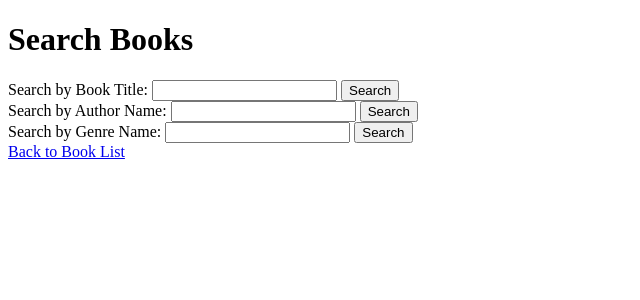
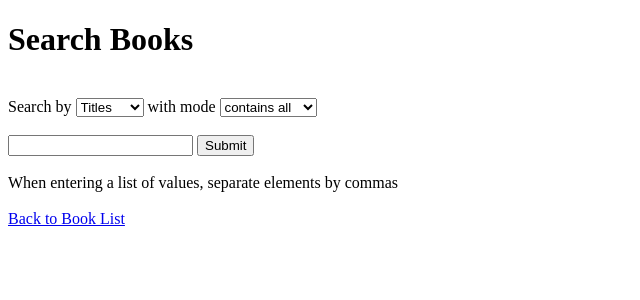
Before and after one commit to Remearex/AwesomeLibrary, a Django app: page /search in a window 1280 px wide. Shown: the top 300 px of the page, without its empty margins (0-640 px from the left). Run offline with Django 4.2, Linux system fonts and the light colour scheme.

Commit message:
updated schema and added more query functions

```diff
--- a/AwesomeLibraryProj/MainApp/templates/book_detail.html
+++ b/AwesomeLibraryProj/MainApp/templates/book_detail.html
@@ -23,8 +23,8 @@
         {% endfor %}
     </ul>
 
-    <button><a href="{% url 'book_update' book.id %}">Edit</a></button>
-    <button><a href="{% url 'book_delete' book.id %}">Delete</a></button>
+    <button><a href="{% url 'book_update' book.title %}">Edit</a></button>
+    <button><a href="{% url 'book_delete' book.title %}">Delete</a></button>
     <button><a href="{% url 'book_list' %}">Back to Books</a></button>
 </body>
 </html>
--- a/AwesomeLibraryProj/MainApp/templates/book_list.html
+++ b/AwesomeLibraryProj/MainApp/templates/book_list.html
@@ -7,7 +7,7 @@
     <h1>Book List</h1>
     <ul>
         {% for book in books %}
-            <li><a href="{% url 'book_detail' book.id %}">{{ book.title }}</a></li>
+            <li><a href="{% url 'book_detail' book.title %}">{{ book.title }}</a></li>
         {% endfor %}
     </ul>
     <button><a href="{% url 'book_create' %}">Add Book</a></button>
--- a/AwesomeLibraryProj/MainApp/templates/search_books.html
+++ b/AwesomeLibraryProj/MainApp/templates/search_books.html
@@ -5,26 +5,28 @@
 </head>
 <body>
     <h1>Search Books</h1>
-    <form method="post" action="{% url 'search_books_by_title' %}">
+    <br>
+    <form method="post">
         {% csrf_token %}
-        <label for="title">Search by Book Title:</label>
-        <input type="text" name="title" id="title">
-        <input type="submit" value="Search">
+        <label for="search_category">Search by</label>
+        <select name="search_category" id="search_category">
+            <option value="Titles">Titles</option>
+            <option value="Authors">Authors</option>
+            <option value="Genres">Genres</option>
+        </select>
+        <label for="search_mode">with mode</label>
+        <select name="search_mode" id="search_mode">
+            <option value="contains_all">contains all</option>
+            <option value="contains_any">contains any</option>
+        </select>
+        <br><br>
+        <input type="text" name="raw_input" id="raw_input">
+        <input type="submit" value="Submit">
+        <br><br>
+        When entering a list of values, separate elements by commas
     </form>
 
-    <form method="post" action="{% url 'search_books_by_author' %}">
-        {% csrf_token %}
-        <label for="author_name">Search by Author Name:</label>
-        <input type="text" name="author_name" id="author_name">
-        <input type="submit" value="Search">
-    </form>
-
-    <form method="post" action="{% url 'search_books_by_genre' %}">
-        {% csrf_token %}
-        <label for="genre_name">Search by Genre Name:</label>
-        <input type="text" name="genre_name" id="genre_name">
-        <input type="submit" value="Search">
-    </form>
+    <br>
 
     <a href="{% url 'book_list' %}">Back to Book List</a>
 </body>
--- a/AwesomeLibraryProj/MainApp/templates/search_results.html
+++ b/AwesomeLibraryProj/MainApp/templates/search_results.html
@@ -7,7 +7,7 @@
     <h1>Search Results</h1>
     <ul>
         {% for book in books %}
-            <li><a href="{% url 'book_detail' book.id %}">{{ book.title }}</a></li>
+            <li><a href="{% url 'book_detail' book.title %}">{{ book.title }}</a></li>
         {% empty %}
             <li>No books found.</li>
         {% endfor %}
--- a/AwesomeLibraryProj/MainApp/urls.py
+++ b/AwesomeLibraryProj/MainApp/urls.py
@@ -4,16 +4,16 @@ from . import views
 urlpatterns = [
     path('', views.home_page, name='home_page'),
     path('books/', views.book_list, name='book_list'),
-    path('books/<int:book_id>/', views.book_detail, name='book_detail'),
     path('books/create/', views.book_create, name='book_create'),
-    path('books/<int:book_id>/update/', views.book_update, name='book_update'),
-    path('books/<int:book_id>/delete/', views.book_delete, name='book_delete'),
+    path('books/<str:book_title>/', views.book_detail, name='book_detail'),
+    path('books/<str:book_title>/update/', views.book_update, name='book_update'),
+    path('books/<str:book_title>/delete/', views.book_delete, name='book_delete'),
     path('author_list', views.author_list, name='author_list'),
-    path('author_delete/<int:author_id>/', views.author_delete, name='author_delete'),
     path('author_create', views.author_create, name='author_create'),
+    path('author_delete/<str:author_name>/', views.author_delete, name='author_delete'),
     path('genre_list', views.genre_list, name='genre_list'),
-    path('genre_delete/<int:genre_id>/', views.genre_delete, name='genre_delete'),
     path('genre_create', views.genre_create, name='genre_create'),
+    path('genre_delete/<str:genre_name>/', views.genre_delete, name='genre_delete'),
     path('search', views.search, name='search'),
     path('search/books/', views.search_books_by_title, name='search_books_by_title'),
     path('search/books/by_author/', views.search_books_by_author, name='search_books_by_author'),
--- a/AwesomeLibraryProj/MainApp/views.py
+++ b/AwesomeLibraryProj/MainApp/views.py
@@ -13,8 +13,8 @@ def book_list(request):
     books = Book.objects.all()
     return render(request, 'book_list.html', {'books': books})
 
-def book_detail(request, book_id):
-    book = get_object_or_404(Book, id=book_id)
+def book_detail(request, book_title):
+    book = get_object_or_404(Book, title=book_title)
     return render(request, 'book_detail.html', {'book': book})
 
 def book_create(request):
@@ -27,19 +27,21 @@ def book_create(request):
         form = BookForm()
     return render(request, 'book_form.html', {'form': form})
 
-def book_update(request, book_id):
-    book = get_object_or_404(Book, id=book_id)
+def book_update(request, book_title):
+    book = get_object_or_404(Book, title=book_title)
     if request.method == 'POST':
         form = BookForm(request.POST, instance=book)
         if form.is_valid():
             form.save()
             return redirect('book_list')
+        else:
+            print(form.errors)  # Print form errors for debugging
     else:
         form = BookForm(instance=book)
     return render(request, 'book_form.html', {'form': form})
 
-def book_delete(request, book_id):
-    book = get_object_or_404(Book, id=book_id)
+def book_delete(request, book_title):
+    book = get_object_or_404(Book, title=book_title)
     if request.method == 'POST':
         book.delete()
         return redirect('book_list')
@@ -61,8 +63,8 @@ def author_create(request):
     else:
         return render(request, 'author_create.html')
 
-def author_delete(request, author_id):
-    author = get_object_or_404(Author, id=author_id)
+def author_delete(request, author_name):
+    author = get_object_or_404(Author, name=author_name)
     # no need to check the request type since we only send post requests to this endpoint
     author.delete()
     return redirect('author_list')
@@ -83,8 +85,8 @@ def genre_create(request):
     else:
         return render(request, 'genre_create.html')
 
-def genre_delete(request, genre_id):
-    genre = get_object_or_404(Genre, id=genre_id)
+def genre_delete(request, genre_name):
+    genre = get_object_or_404(Genre, name=genre_name)
     # no need to check the request type since we only send post requests to this endpoint
     genre.delete()
     return redirect('genre_list')
@@ -92,31 +94,52 @@ def genre_delete(request, genre_id):
 # search functions
 
 def search(request):
+    if request.method == 'POST':
+        search_category = request.POST.get('search_category')
+        search_mode = request.POST.get('search_mode')
+        raw_input = request.POST.get('raw_input')
+        input = list(map(lambda x: x.strip(), raw_input.split(',')))
+        if search_category == 'Titles':
+            query_result = search_books_by_title(search_mode, input)
+        elif search_category == 'Authors':
+            query_result = search_books_by_author(search_mode, input)
+        else:
+            query_result = search_books_by_genre(search_mode, input)
+        return render(request, 'search_results.html', {'books': query_result})
     return render(request, 'search_books.html')
 
-def search_books_by_title(request):
-    if request.method == 'POST':
-        title = request.POST.get('title')
-        books = Book.objects.filter(title__icontains=title)
-        return render(request, 'search_results.html', {'books': books})
-    return render(request, 'search_books.html')
+def search_books_by_title(search_mode, input):
+    if search_mode == 'contains_all':
+        query_result = Book.objects.all()
+        for title in input:
+            query_result = query_result.filter(title__icontains=title)
+        return query_result
+    else:
+        query_result = Book.objects.none()
+        for title in input:
+            query_result = query_result.union(Book.objects.filter(title__icontains=title))
+        return query_result
 
-def search_books_by_author(request):
-    if request.method == 'POST':
-        author_name = request.POST.get('author_name')
+def search_books_by_author(search_mode, input):
+    if search_mode == 'contains_all':
+        query_result = Book.objects.all()
+        for name in input:
+            query_result = query_result.filter(authors__name__icontains=name)
+        return query_result
+    else:
+        query_result = Book.objects.none()
+        for name in input:
+            query_result = query_result.union(Book.objects.filter(authors__name__icontains=name))
+        return query_result
 
-        # select all books who is related to an author whose name contains author_name
-
-        books = Book.objects.filter(authors__name__icontains=author_name)
-        return render(request, 'search_results.html', {'books': books})
-    return render(request, 'search_books.html')
-
-def search_books_by_genre(request):
-    if request.method == 'POST':
-        genre_name = request.POST.get('genre_name')
-
-        # select all books who is related to a genre whose name contains genre_name
-
-        books = Book.objects.filter(genres__name__icontains=genre_name)
-        return render(request, 'search_results.html', {'books': books})
-    return render(request, 'search_books.html')
+def search_books_by_genre(search_mode, input):
+    if search_mode == 'contains_all':
+        query_result = Book.objects.all()
+        for name in input:
+            query_result = query_result.filter(genres__name__icontains=name)
+        return query_result
+    else:
+        query_result = Book.objects.none()
+        for name in input:
+            query_result = query_result.union(Book.objects.filter(genres__name__icontains=name))
+        return query_result
```
Also changed, not shown: AwesomeLibraryProj/MainApp/models.py (+13 -5 lines), AwesomeLibraryProj/MainApp/templates/author_create.html (deleted, +0 -14 lines), AwesomeLibraryProj/MainApp/templates/author_list.html (+8 -3 lines), AwesomeLibraryProj/MainApp/templates/genre_create.html (deleted, +0 -14 lines), AwesomeLibraryProj/MainApp/templates/genre_list.html (+8 -3 lines), AwesomeLibraryProj/MainApp/tests.py (+55 -32 lines), AwesomeLibraryProj/MainApp/migrations/0001_initial.py, AwesomeLibraryProj/MainApp/templates/book_confirm_delete.html (line endings or trailing spaces), AwesomeLibraryProj/MainApp/templates/book_form.html (line endings or trailing spaces), AwesomeLibraryProj/MainApp/templates/home_page.html (line endings or trailing spaces), AwesomeLibraryProj/db.sqlite3.
